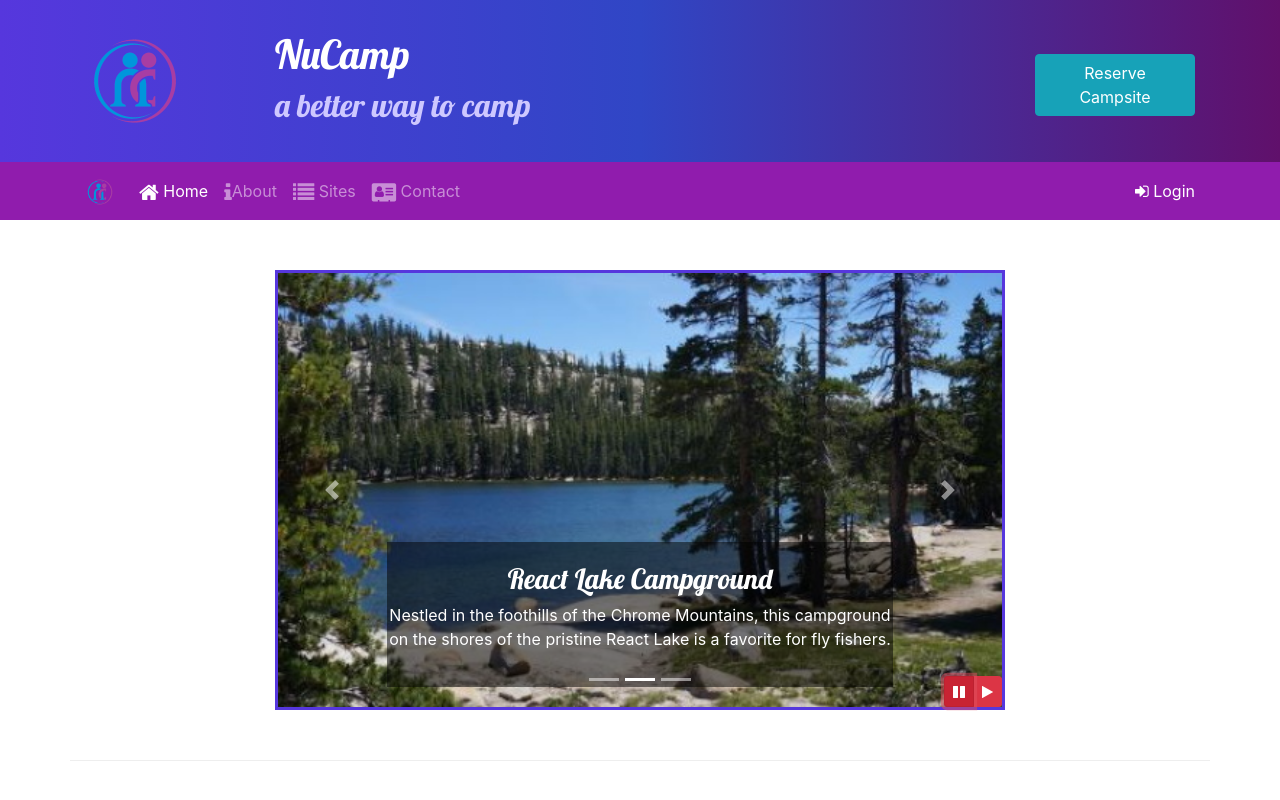
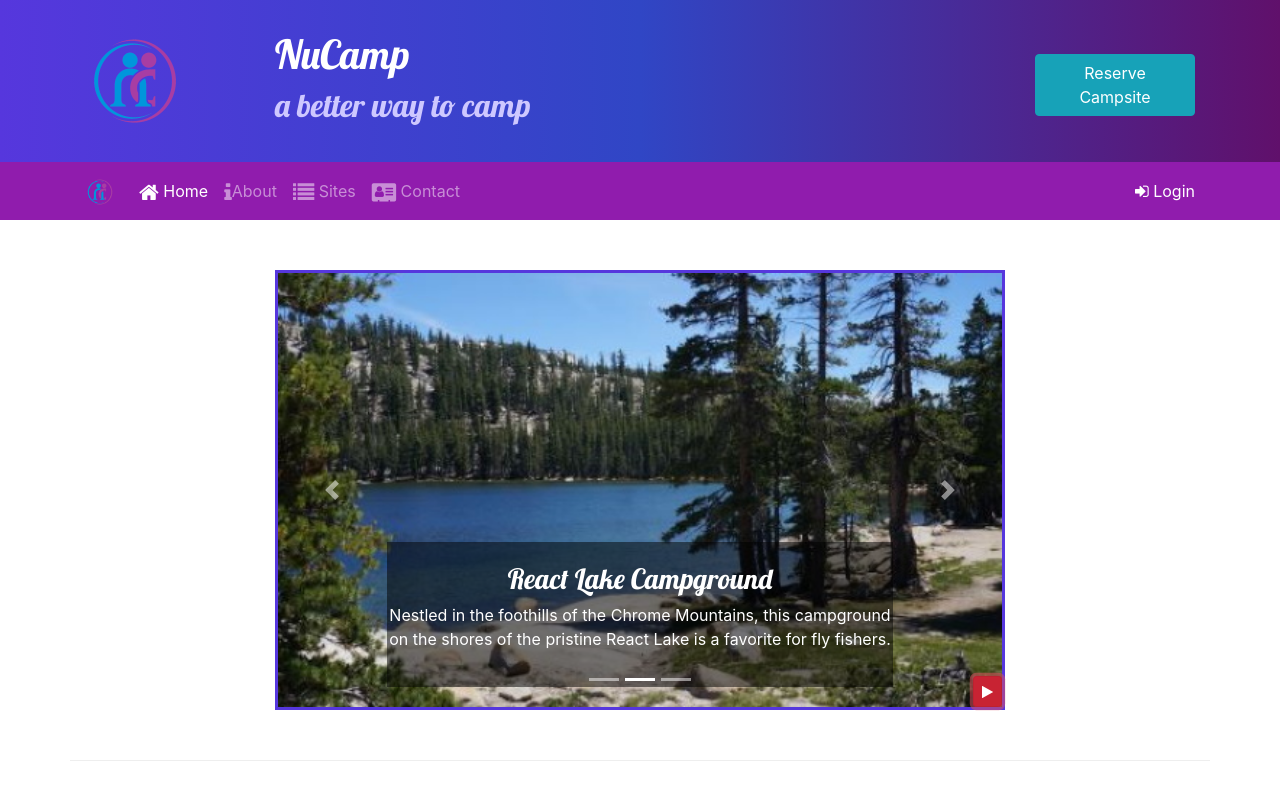
Before and after one commit to Brian-Ware/git-test, a website: page index.html in a window 1280 px wide. Both pictures are taken after a click on the button 959 px from the left and 691 px from the top of the page. Shown: the top 800 px of the page. Drawn offline with nearby package versions, Linux system fonts and the light colour scheme.

Commit message:
Bootstrap and JQuery Part 2

```diff
--- a/index.html
+++ b/index.html
@@ -105,10 +105,13 @@
             </button>
             <div class="collapse navbar-collapse" id="nucampNavbar">
                 <ul class="navbar-nav">
-                    <li class="nav-item active"> <a class="nav-link" href="#"> <i class="fa fa-home fa-lg"></i> Home</a></li>
-                    <li class="nav-item"> <a class="nav-link" href="./aboutus.html"> <i class="fa fa-info fa-lg"></i>About</a></li>
+                    <li class="nav-item active"> <a class="nav-link" href="#"> <i class="fa fa-home fa-lg"></i> Home</a>
+                    </li>
+                    <li class="nav-item"> <a class="nav-link" href="./aboutus.html"> <i
+                                class="fa fa-info fa-lg"></i>About</a></li>
                     <li class="nav-item"> <a class="nav-link" href="#"> <i class="fa fa-list fa-lg"></i> Sites</a></li>
-                    <li class="nav-item"> <a class="nav-link" href="./contactus.html"> <i  class="fa fa-address-card fa-lg"></i> Contact</a></li>
+                    <li class="nav-item"> <a class="nav-link" href="./contactus.html"> <i
+                                class="fa fa-address-card fa-lg"></i> Contact</a></li>
 
                 </ul>
                 <span class="navbar-text ml-auto">
@@ -220,12 +223,9 @@
                         <span class="carousel-control-next-icon"></span>
                         <span class="sr-only">Next</span>
                     </a>
-                    <div class="btn-group" id="carouselButton">
-                        <button class="btn btn-danger btn-sm" id="carouselPause">
+
+                    <button class="btn btn-danger btn-sm" id="carouselButton">
                         <i class="fa fa-pause"></i>
-                        </button>
-                        <button class="btn btn-danger btn-sm" id="carouselPlay">
-                            <i class="fa fa-play"></i>
                     </button>
 
                 </div>
@@ -245,8 +245,7 @@
         </div>
         <div class="col">
             <div class="media">
-                    <img class="d-flex mr-3 img-thumbnail" src="img/breadcrumb-trail-thumb.jpg"
-                        alt="Breadcrumb Trail" />
+                <img class="d-flex mr-3 img-thumbnail" src="img/breadcrumb-trail-thumb.jpg" alt="Breadcrumb Trail" />
                 <div class="media-body align-self-center">
                     <h3>Our Campsites</h3>
                     <p class="d-none d-sm-block">Explore our growing database of curated campsites and leave your
@@ -341,13 +340,20 @@
 
 
     <script>
-        $(function(){
-            $(".carousel").carousel({interval:2000});
-            $("#carouselPause").click(function(){
+        $(function () {
+            $(".carousel").carousel({
+                interval: 2000
+            });
+            $("#carouselButton").click(function () {
+                if ($("#carouselButton").children("i").hasClass("fa-pause")) {
                     $(".carousel").carousel("pause");
-            });
-            $("#carouselPlay").click(function(){
+                    $("#carouselButton").children("i").removeClass("fa-pause");
+                    $("#carouselButton").children("i").addClass("fa-play");
+                }else{
                     $(".carousel").carousel("cycle");
+                    $("#carouselButton").children("i").removeClass("fa-play");
+                    $("#carouselButton").children("i").addClass("fa-pause")
+                }
             });
         });
     </script>
```
Lines whose indentation alone changed are shown as unchanged.
